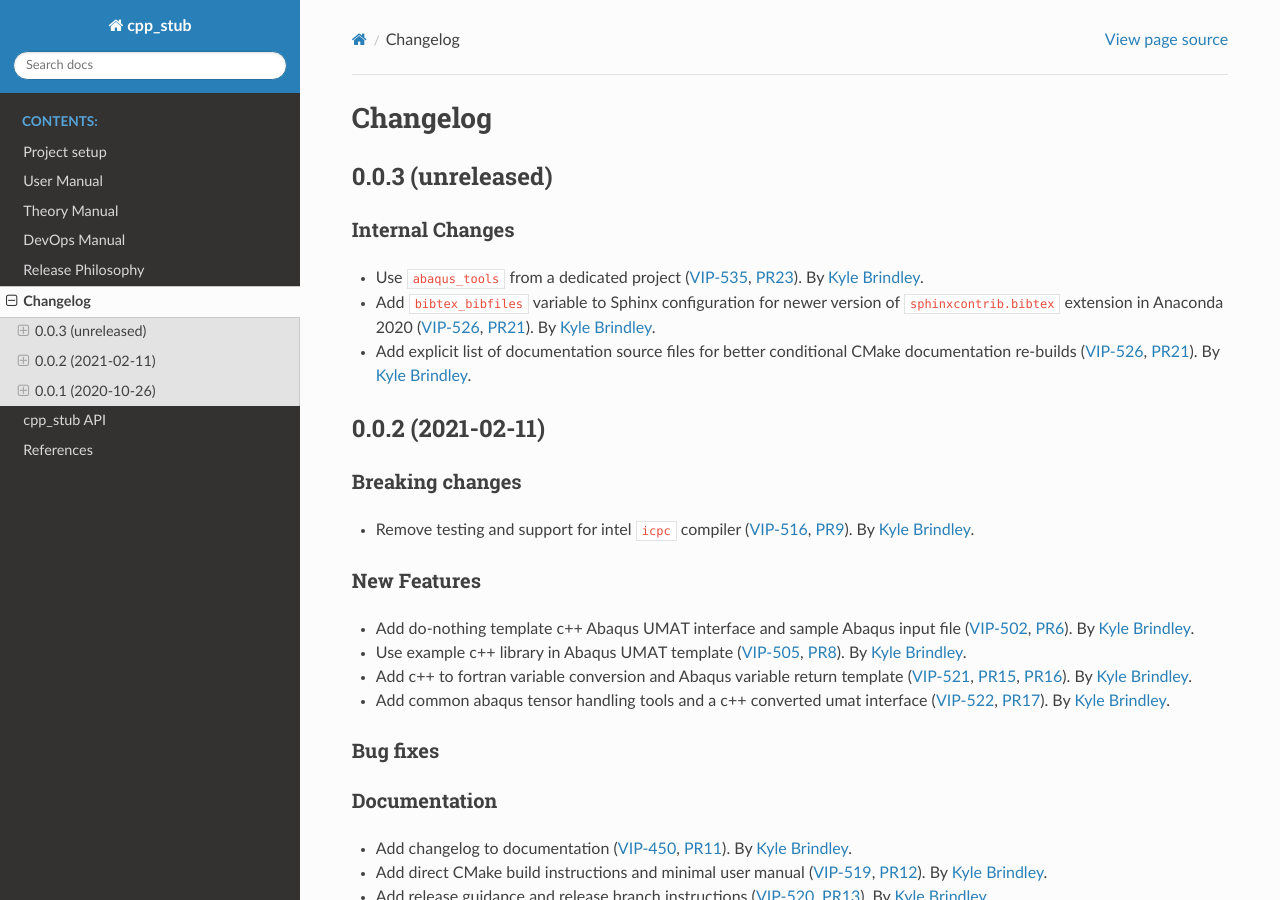
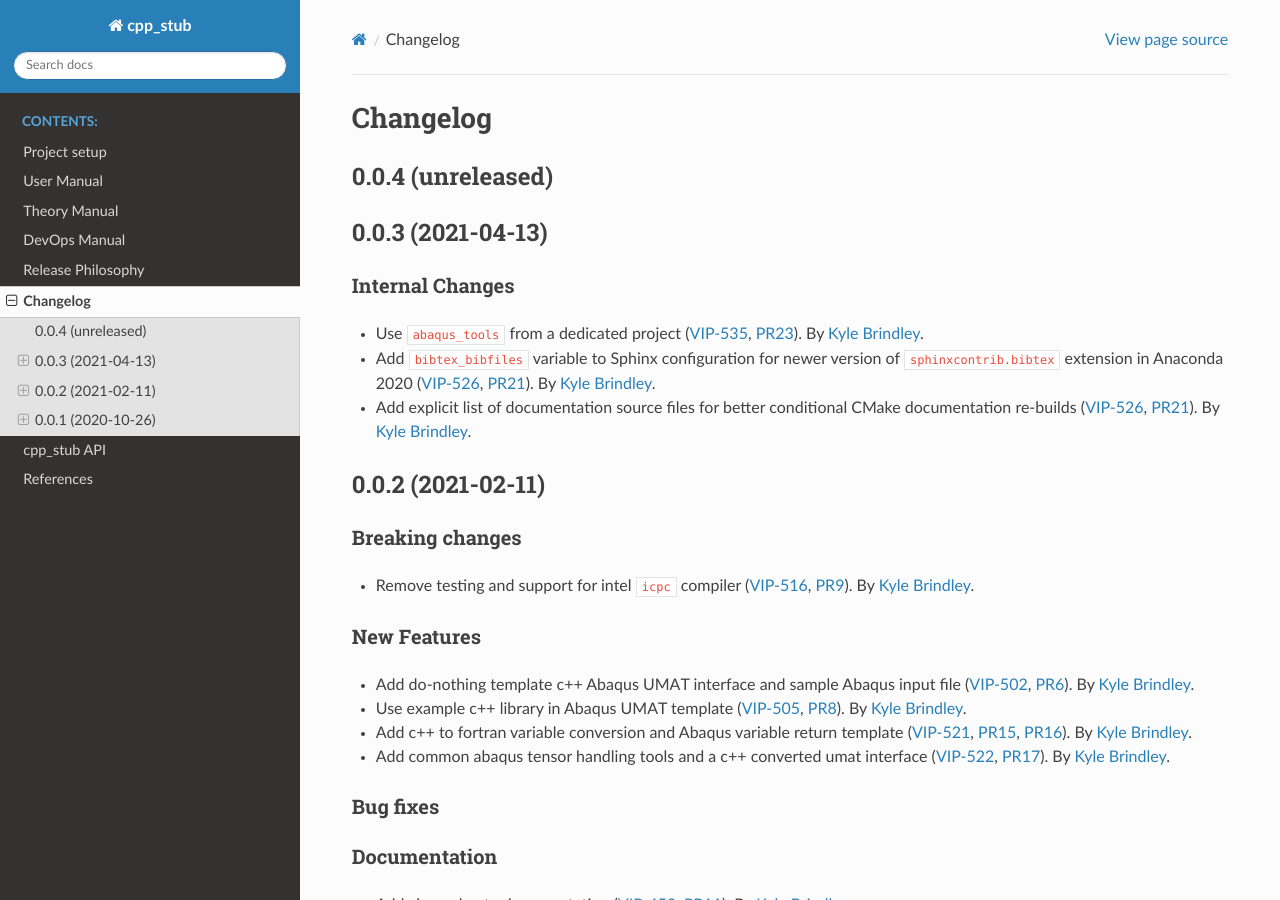
Before and after one commit to lanl/tardigrade-asp, a Sphinx documentation site: the page built from docs/changelog.rst, in a window 1280 px wide and 900 px high. Built offline with Sphinx 7.4.7 and the Read the Docs theme 2.0.0, drawn with Linux system fonts in a browser that asks for light colours.

Commit message:
DOC: update change log headers for micro bump

```diff
--- a/docs/changelog.rst
+++ b/docs/changelog.rst
@@ -3,7 +3,10 @@
 Changelog
 =========
 
-0.0.3 (unreleased)
+0.0.4 (unreleased)
+------------------
+
+0.0.3 (2021-04-13)
 ------------------
 
 Internal Changes
```
